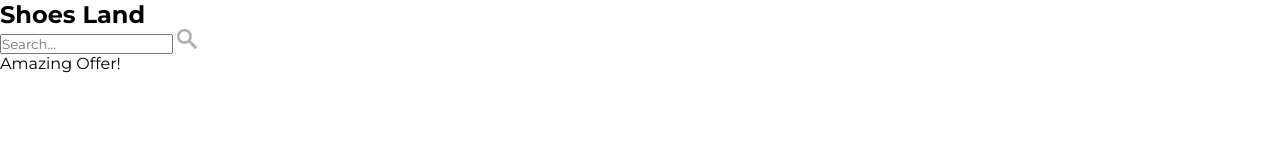
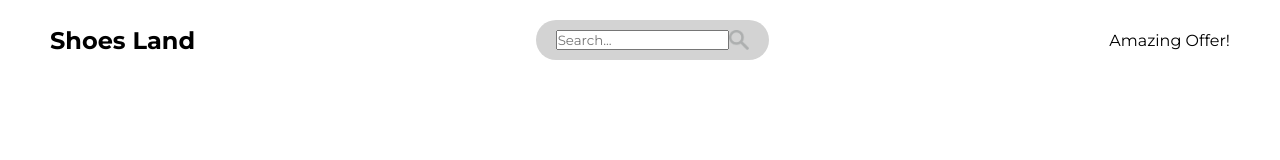
Before and after one commit to Alikhan219/E.Commerce-Website, a plain HTML site: page index.html in a window 1280 px wide. Drawn offline with Linux system fonts and the light colour scheme.

Commit message:
styling navbar

```diff
--- a/index.html
+++ b/index.html
@@ -12,7 +12,7 @@
         Starting Navbar Section
         ************************-->
     <nav>
-        <div class="firs-nav">
+        <div class="first-nav">
             <div class="navbr-itm">
                 <h1>Shoes Land</h1>
             </div>
--- a/style.css
+++ b/style.css
@@ -5,3 +5,26 @@
     margin: 0;
     font-family: 'Montserrat', sans-serif;
 }
+
+
+nav{
+    color: black;
+    padding: 20px 50px;
+}
+
+.first-nav{
+    display: flex;
+    align-items: center;
+    justify-content: space-between;
+}
+.search{
+    display: flex;
+    align-items: center;
+    background-color: lightgray;
+    padding: 10px 20px;
+    border-radius: 20px;
+    -webkit-border-radius: 20px;
+    -moz-border-radius: 20px;
+    -ms-border-radius: 20px;
+    -o-border-radius: 20px;
+}
```
Also changed, not shown: 8856b38c808f6d799492caf5b1dc09ce.png (added), c6f98ab6c0f7611b6f6d6b871d173d5d.png (added).
